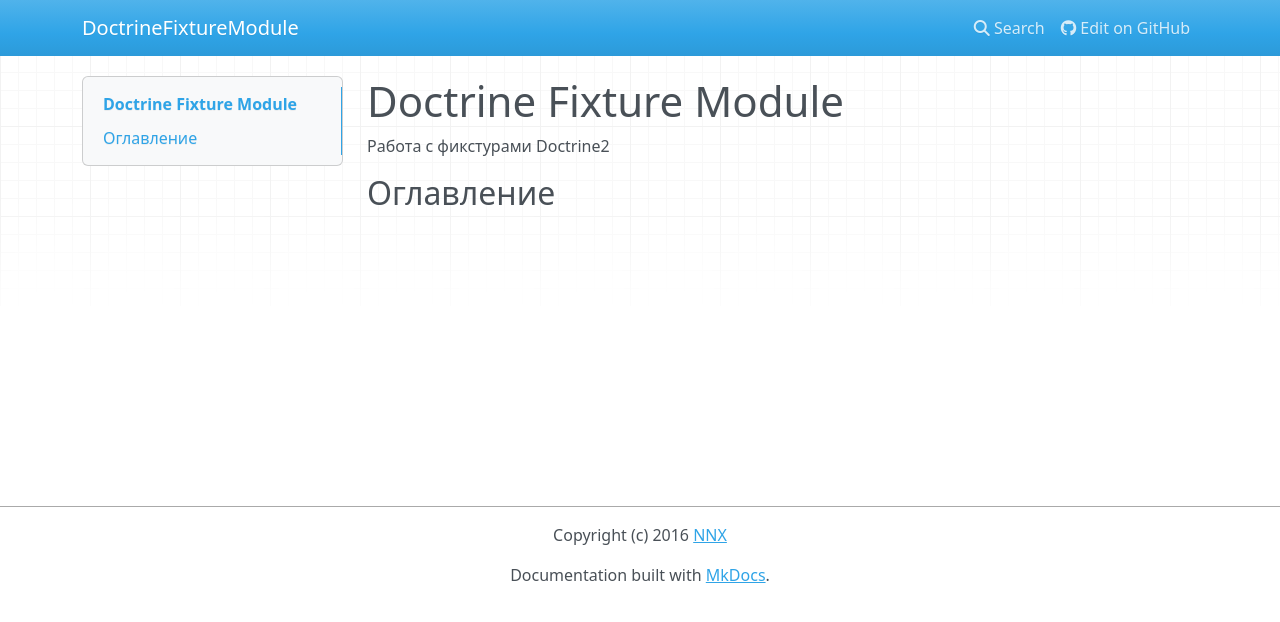
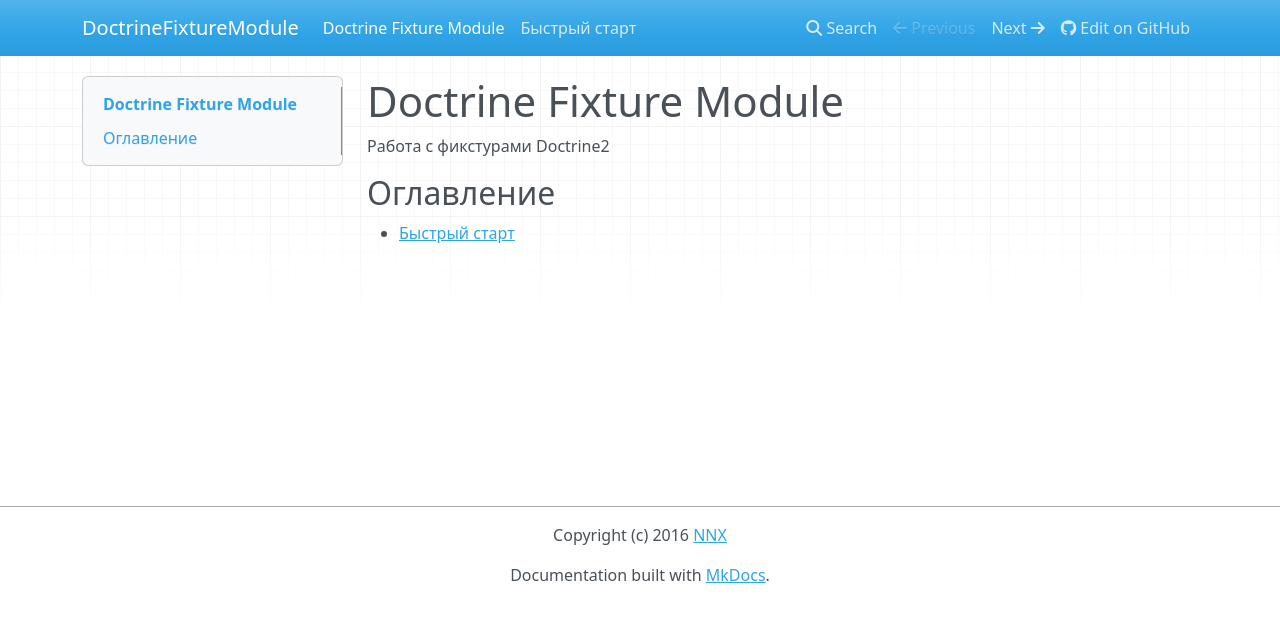
Before and after one commit to nnx-framework/doctrine-fixture-module, an MkDocs documentation site: the page built from doc/book/ru/index.md, in a window 1280 px wide. Shown: the top 622 px of the page. Built offline with MkDocs 1.6.1, drawn with Linux system fonts in a browser that asks for light colours; nearby versions of some CDN libraries; old or Windows-style settings are respelled for this version of MkDocs.

Commit message:
В оглавление добавлена глава, описывающая как быстро начать работать с фикстурами

```diff
--- a/doc/book/ru/index.md
+++ b/doc/book/ru/index.md
@@ -3,3 +3,5 @@
 Работа с фикстурами Doctrine2
 
 ## Оглавление
+
+- [Быстрый старт](getting-started.md)
--- a/mkdocs.yml
+++ b/mkdocs.yml
@@ -1,6 +1,7 @@
 docs_dir: doc/book/ru
 pages:
     - index.md
+    - 'Быстрый старт': 'getting-started.md'
 site_name: DoctrineFixtureModule
 site_description: 'Работа с фикстурами Doctrine2'
 repo_url: 'https://github.com/nnx-framework/doctrine-fixture-module'
```
